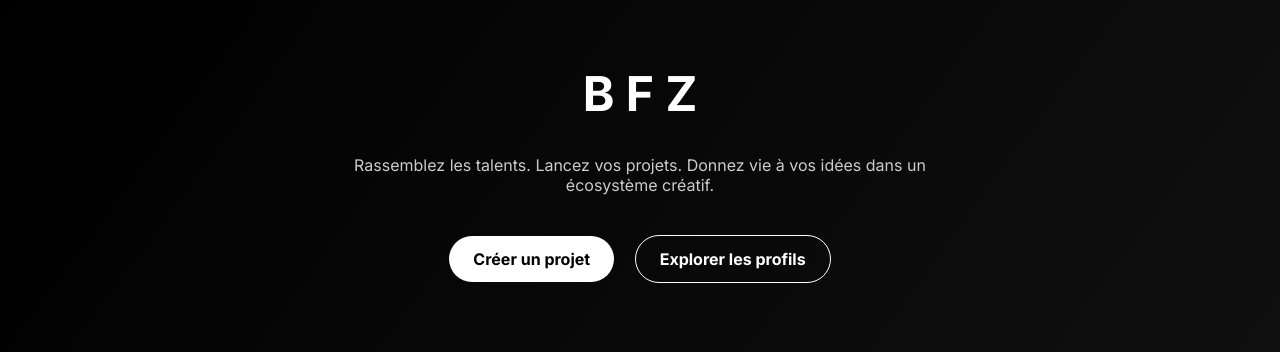
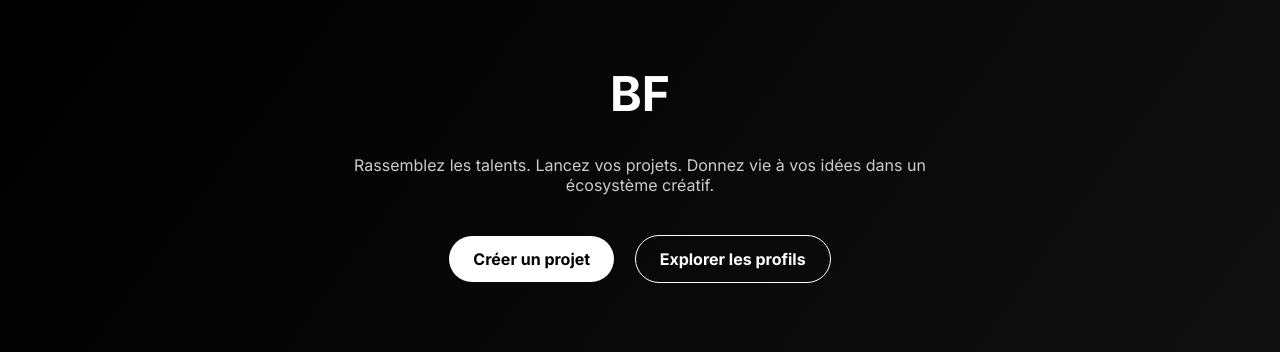
Before and after one commit to Tidminta/BF, a plain HTML site: page index.html in a window 1280 px wide. Shown: the top 352 px of the page. Drawn offline with Linux system fonts and the light colour scheme.

Commit message:
cleaning

```diff
--- a/index.html
+++ b/index.html
@@ -126,7 +126,7 @@
 <body>
 
   <header>
-    <h1>B F Z</h1>
+    <h1>BF</h1>
     <p>Rassemblez les talents. Lancez vos projets. Donnez vie à vos idées dans un écosystème créatif.</p>
     <div class="buttons">
       <a href="#" class="primary">Créer un projet</a>
```
